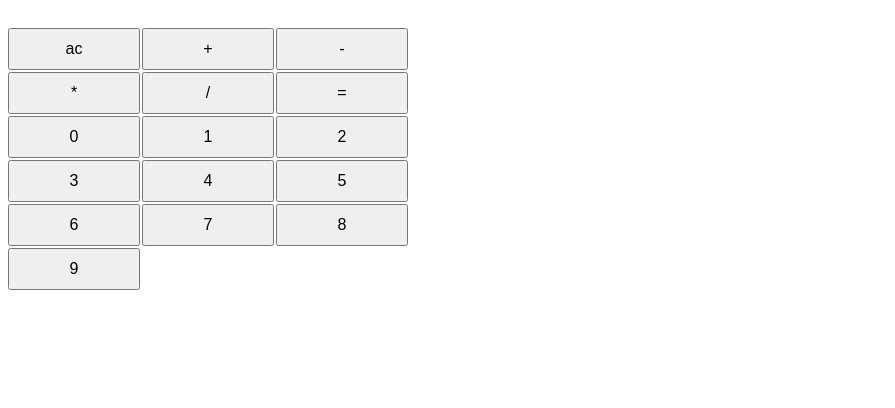
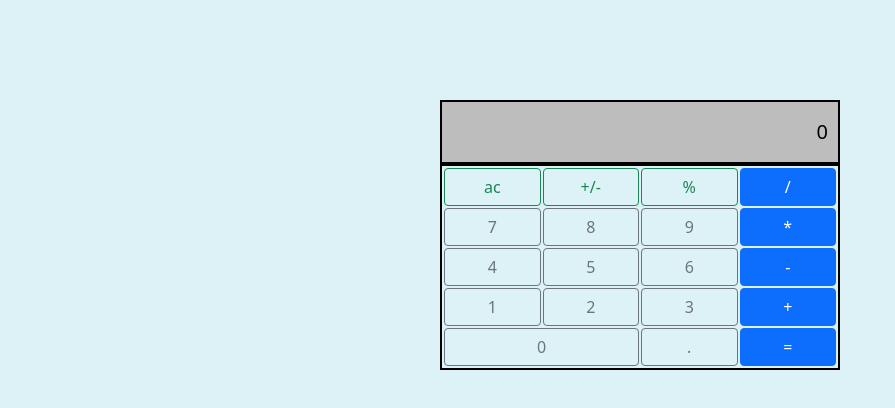
Before and after one commit to albertoe22/calculator, a plain HTML site: page index.html in a window 1280 px wide. Shown: the whole page, without its empty margins (0-895 px from the left). Drawn offline with nearby package versions, Linux system fonts and the light colour scheme.

Commit message:
add some styling

```diff
--- a/index.html
+++ b/index.html
@@ -1,6 +1,7 @@
 <!DOCTYPE html>
 <html lang="en">
 <head>
+    <link href="https://cdn.jsdelivr.net/npm/bootstrap@5.1.3/dist/css/bootstrap.min.css" rel="stylesheet" integrity="sha384-1BmE4kWBq78iYhFldvKuhfTAU6auU8tT94WrHftjDbrCEXSU1oBoqyl2QvZ6jIW3" crossorigin="anonymous">
     <link rel="stylesheet" href="style.css">
     <meta charset="UTF-8">
     <meta http-equiv="X-UA-Compatible" content="IE=edge">
@@ -9,24 +10,27 @@
 </head>
 <body>
     <div id="calculator">
-        <div id="display"> </div>
+        <div id="display">0</div>
         <div class="wrapper">
-            <button id="clear">ac</button>
-            <button class="func">+</button>
-            <button class="func">-</button>
-            <button class="func">*</button>
-            <button class="func">/</button>
-            <button class="func">=</button>
-            <button class="num">0</button>
-            <button class="num">1</button>
-            <button class="num">2</button>
-            <button class="num">3</button>
-            <button class="num">4</button>
-            <button class="num">5</button>
-            <button class="num">6</button>
-            <button class="num">7</button>
-            <button class="num">8</button>
-            <button class="num">9</button>
+            <button id="clear" class='btn btn-outline-success'>ac</button>
+            <button id="change" class='btn btn-outline-success'>+/-</button>
+            <button id="divH" class='btn btn-outline-success' >%</button>
+            <button class="func btn btn-primary">/</button>
+            <button class="num btn btn-outline-secondary">7</button>
+            <button class="num btn btn-outline-secondary">8</button>
+            <button class="num btn btn-outline-secondary">9</button>
+            <button class="func btn btn-primary">*</button>
+            <button class="num btn btn-outline-secondary">4</button>
+            <button class="num btn btn-outline-secondary">5</button>
+            <button class="num btn btn-outline-secondary">6</button>
+            <button class="func btn btn-primary">-</button>
+            <button class="num btn btn-outline-secondary">1</button>
+            <button class="num btn btn-outline-secondary">2</button>
+            <button class="num btn btn-outline-secondary">3</button>
+            <button class="func btn btn-primary">+</button>
+            <button class="num btn btn-outline-secondary">0</button>
+            <button class="num btn btn-outline-secondary">.</button>
+            <button class="func btn btn-primary">=</button>
         </div>
     </div>
 
--- a/script.js
+++ b/script.js
@@ -17,14 +17,17 @@ function divide(x,y) {
     return x/y;
 }
 
-const ac = document.getElementById("clear");
-ac.addEventListener('click', ()=> clear());
+function divH(x,y) {
+    return parseFloat(x / 100);
+}
+
+
 
 function clear() {
     array.splice(0);
     func='';
     displayValue='';
-    display.textContent='';
+    display.textContent=0;
     totalValue=0;
     holdValue ='';
     holdFunc = '';
@@ -36,8 +39,8 @@ function operate(func, x,y) {
     if (y==='=' || y==='+'|| y==='-'|| y==='*'|| y==='/' || y==='') {
         return operate(func,x,x);
     }
-    x=parseInt(x);
-    y=parseInt(y);
+    x=parseFloat(x);
+    y=parseFloat(y);
     if (func === '+') {
         return add(x,y);
     }
@@ -58,10 +61,33 @@ const display = document.getElementById('display');
 
 buttons.forEach((button)=> {
     button.addEventListener('click', () => {
-        //displayValue = parseInt(button.textContent);
+        //displayValue = parseFloat(button.textContent);
         displayValue += button.textContent;
         display.textContent=displayValue;
     });
+});
+
+const ac = document.getElementById("clear");
+ac.addEventListener('click', ()=> clear());
+
+const changer = document.getElementById('change');
+changer.addEventListener('click' , () => {
+    let value = parseFloat(displayValue);
+    if (value < 0) {
+        displayValue = Math.abs(value);
+        display.textContent= displayValue;
+    }
+    else {
+        let neg= '-'
+        displayValue = neg.concat(displayValue);
+        display.textContent=displayValue;
+    }
+});
+
+const hundred = document.getElementById('divH');
+hundred.addEventListener('click', () => {
+    displayValue = parseFloat(displayValue)/ 100;
+    display.textContent = displayValue;
 });
 
 //when person clicks on function, reset internal display value
@@ -88,15 +114,16 @@ functions.forEach((operator)=> {
             holdValue = totalValue;
             totalValue = 0;
         }
-        if (operator.textContent === '=' ) {
+        if (operator.textContent === '=' && holdFunc !== '' && holdValue !=='') {
             // make the display show the final produce if user presses =
             //
+
             console.log(holdValue);
             console.log(func);
             display.textContent = operate(holdFunc, holdValue, display.textContent);
             displayValue = display.textContent;
 
-            holdValue=parseInt(displayValue);
+            holdValue=parseFloat(displayValue);
             totalValue = holdValue;
             holdValue= '';
             holdFunc = '';
@@ -112,7 +139,7 @@ functions.forEach((operator)=> {
             console.log(func + ' 2');
             display.textContent = operate(holdFunc, holdValue, display.textContent);
             displayValue = display.textContent;
-            holdValue=parseInt(displayValue);
+            holdValue=parseFloat(displayValue);
             holdFunc= func;
             totalValue = holdValue;
             displayValue='';
@@ -121,7 +148,7 @@ functions.forEach((operator)=> {
         }
         if (func!=='=') holdFunc=func;
 
-        holdValue= parseInt(displayValue);
+        holdValue= parseFloat(displayValue);
         displayValue='';
         func = '';
 
@@ -131,7 +158,7 @@ functions.forEach((operator)=> {
 
 
         /*// Holding first value
-        let internalValue =parseInt(displayValue);
+        let internalValue =parseFloat(displayValue);
 
         // Holding function
         func = operator.textContent;
--- a/style.css
+++ b/style.css
@@ -1,11 +1,23 @@
+body {
+    display:flex;
+    justify-content: center;
+    align-items: center;
+    background-color: rgb(220, 242, 246);
+}
 #calculator {
+    margin-top:100px;
     height: 800px;
     width: 400px;
 }
 
 #display {
     flex:auto;
-    padding: 10px 10px;
+    padding: 15px 10px;
+    background-color: rgb(189, 189, 189);
+    color:black;
+    text-align: end;
+    font-size: 20px;
+    border: solid 2px black;
 }
 
 
@@ -16,6 +28,13 @@ button {
 
 .wrapper {
     display:grid;
-    grid-template-columns: repeat(3,1fr);
+    grid-template-columns: repeat(4,1fr);
     gap: 2px;
+    border: solid 2px black;
+    padding: 2px 2px;
 }
+
+.wrapper button:nth-child(17) {
+    grid-column: 1/3;
+    grid-row: 5;
+}
```
